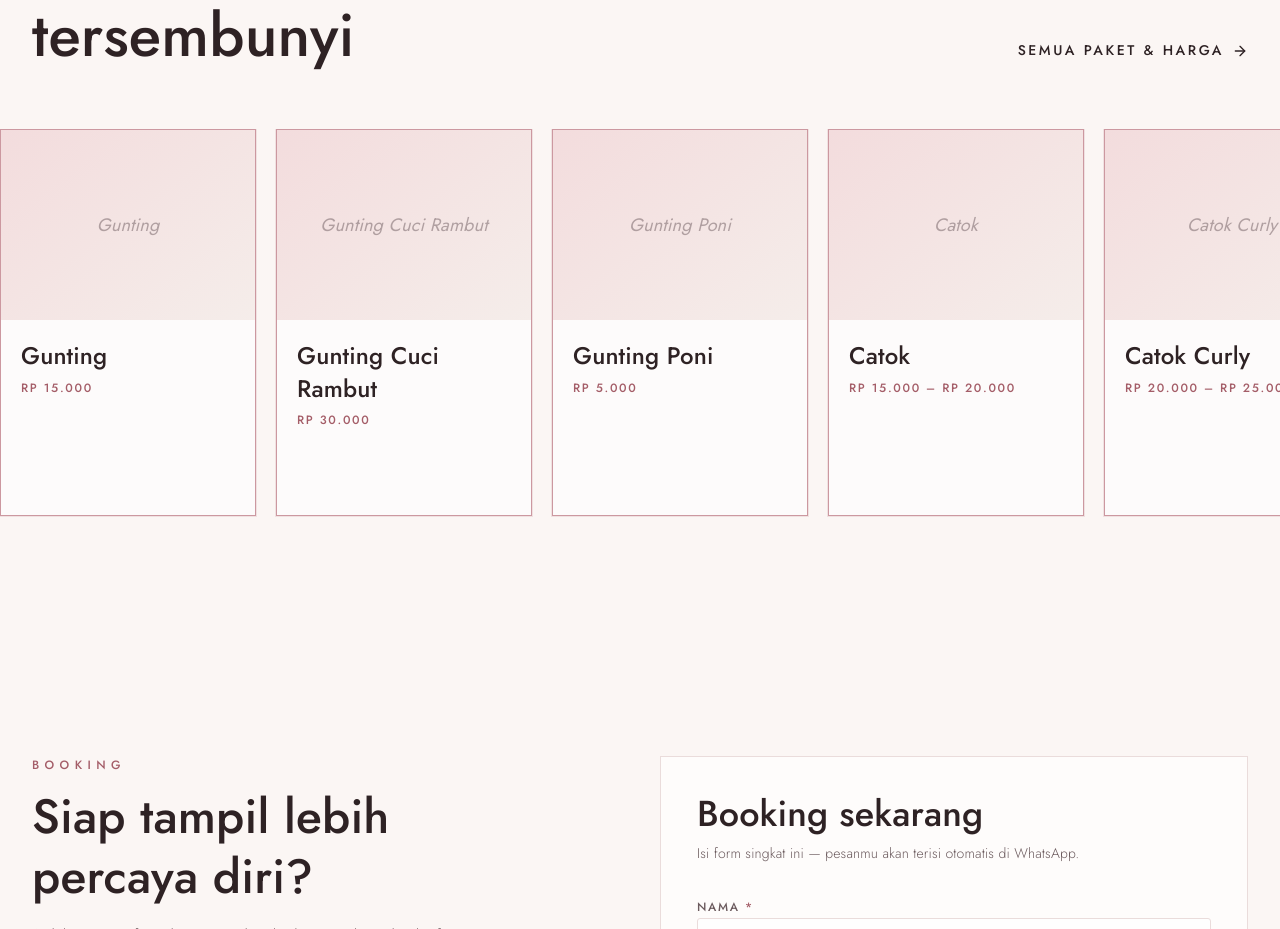
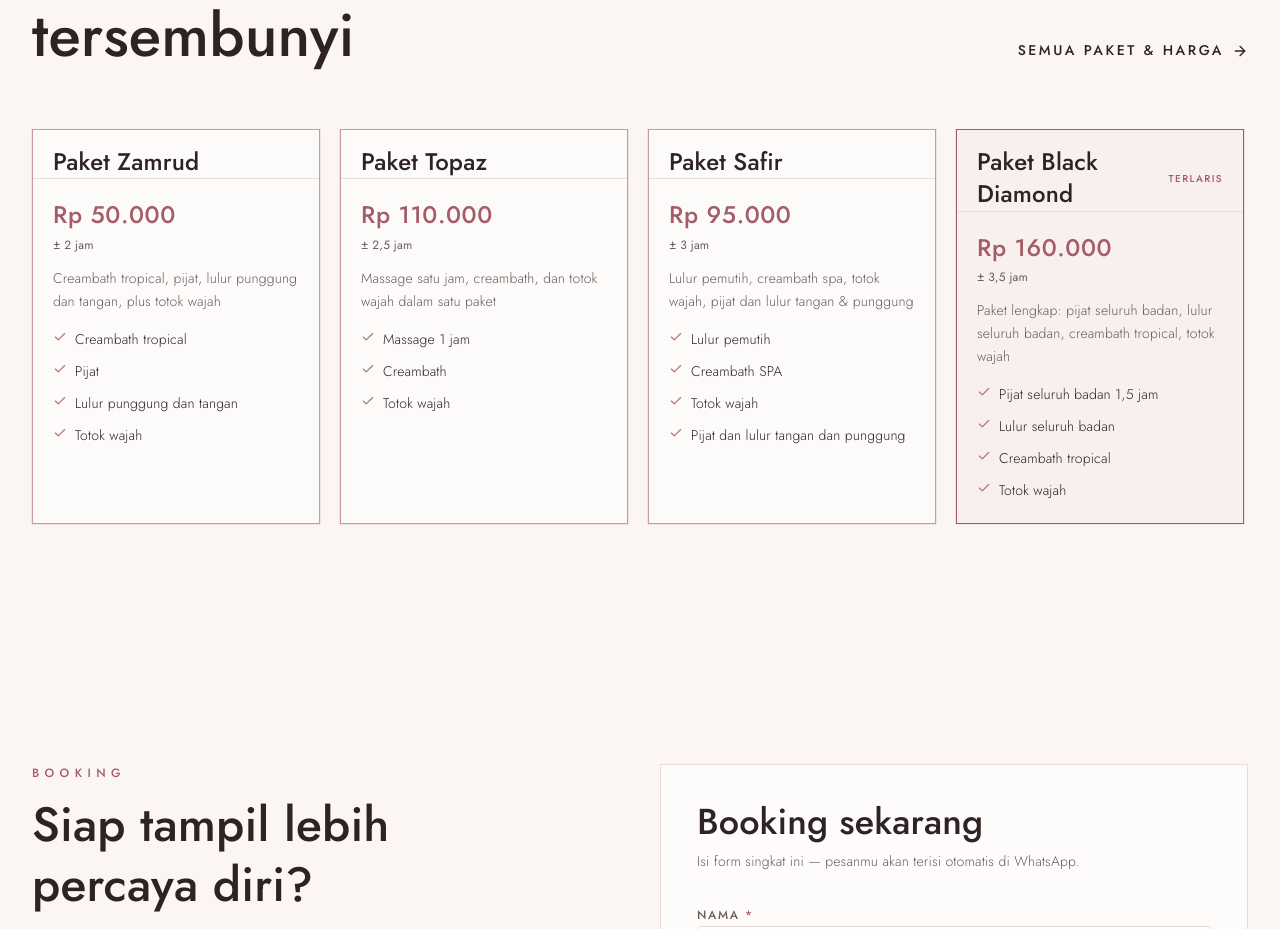
Before and after one commit to syams-savero/Paradise-Salon, a Next.js app: page / in a window 1280 px wide. Shown: the part 6020-6949 px from the top of the page. Built offline with nearby package versions, Linux system fonts and the light colour scheme.

Commit message:
fix(packages): render data paket asli, bukan layanan — Packages sebelumnya salah iterate services sehingga paket Zamrud/Topaz/Safir/Black Diamond tak pernah tampil

```diff
--- a/src/components/sections/packages.tsx
+++ b/src/components/sections/packages.tsx
@@ -1,8 +1,8 @@
 import Link from "next/link";
-import { ArrowRight } from "lucide-react";
-import { services } from "@/data/content";
+import { ArrowRight, Check } from "lucide-react";
+import { packages } from "@/data/content";
 import { Reveal } from "@/components/motion";
-import { Img } from "@/components/img";
+import { cn } from "@/lib/utils";
 
 export function Packages({ showLink = true }: { showLink?: boolean }) {
   return (
@@ -31,26 +31,45 @@ export function Packages({ showLink = true }: { showLink?: boolean }) {
 
       <div className="mx-auto max-w-7xl snap-x snap-mandatory overflow-x-auto scroll-smooth px-5 pb-4 [scrollbar-width:none] md:px-8 [&::-webkit-scrollbar]:hidden">
         <div className="flex w-max gap-4 md:gap-5">
-          {services.map((s) => (
+          {packages.map((p) => (
             <article
-              key={s.name}
-              className="group w-52 shrink-0 snap-start border border-rosegold-600/70 bg-white/60 shadow-[0_0_0_1px_rgba(183,110,121,0.15)] md:w-64"
+              key={p.name}
+              className={cn(
+                "group w-64 shrink-0 snap-start border border-rosegold-600/70 bg-white/60 shadow-[0_0_0_1px_rgba(183,110,121,0.15)] md:w-72",
+                p.featured && "border-rosegold-700 bg-rosegold-600/5"
+              )}
             >
-              <div className="aspect-[4/3] overflow-hidden">
-                <Img
-                  src={s.image}
-                  alt={s.name}
-                  sizes="(min-width: 768px) 256px, 208px"
-                  className="transition-transform duration-700 group-hover:scale-105"
-                />
+              <div className="flex items-center justify-between border-b border-line px-4 pt-4 md:px-5">
+                <h3 className="font-serif text-xl font-medium text-ink md:text-2xl">
+                  {p.name}
+                </h3>
+                {p.featured && (
+                  <span className="text-[10px] font-medium uppercase tracking-[0.14em] text-rosegold-700">
+                    Terlaris
+                  </span>
+                )}
               </div>
               <div className="p-4 md:p-5">
-                <h3 className="font-serif text-xl font-medium text-ink md:text-2xl">
-                  {s.name}
-                </h3>
-                <p className="mt-1.5 text-xs font-medium uppercase tracking-[0.14em] text-rosegold-700">
-                  {s.from}
+                <p className="text-2xl font-medium tracking-wide text-rosegold-700">
+                  {p.price}
                 </p>
+                <p className="mt-1 text-xs text-ink-soft">
+                  {p.duration}
+                </p>
+                <p className="mt-3 text-sm font-light leading-relaxed text-ink-soft">
+                  {p.tagline}
+                </p>
+                <ul className="mt-4 space-y-2">
+                  {p.includes.map((inc) => (
+                    <li
+                      key={inc}
+                      className="flex items-start gap-2 text-sm font-light text-ink"
+                    >
+                      <Check className="mt-0.5 h-3.5 w-3.5 shrink-0 text-rosegold-600" />
+                      {inc}
+                    </li>
+                  ))}
+                </ul>
               </div>
             </article>
           ))}
```
